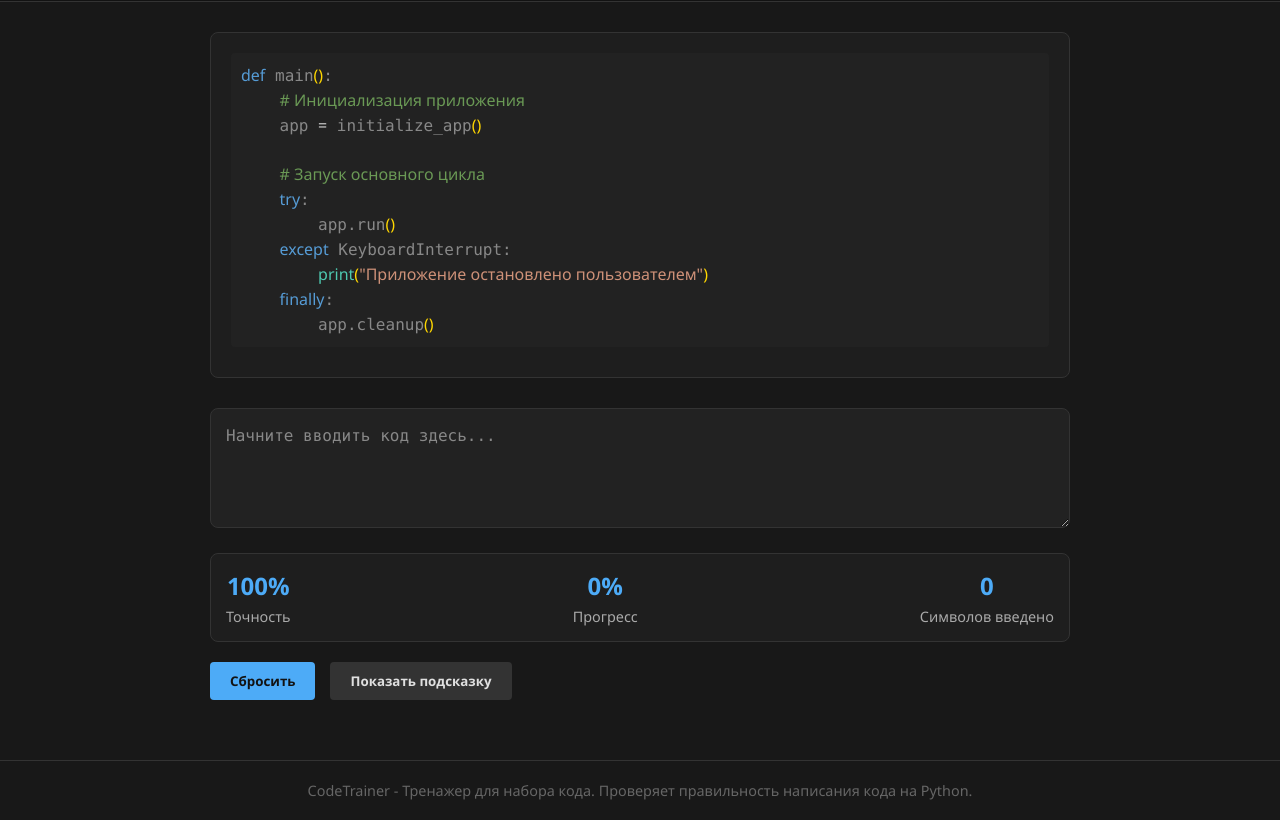
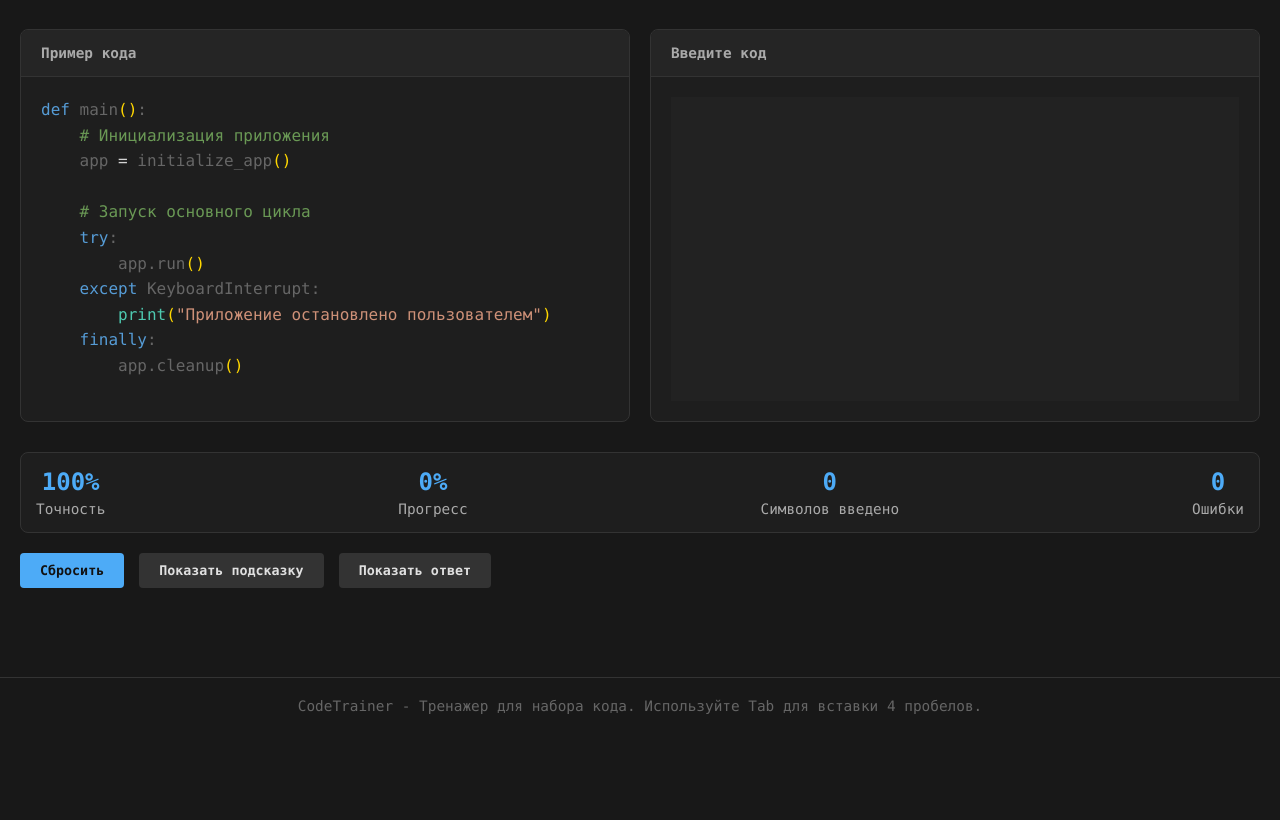
Before and after one commit to Trappa718/DemType, a plain HTML site: page docs/index.html in a window 1280 px wide. Shown: the part 66-886 px from the top of the page. After the commit the page ends 800 px from the top, so only its background shows below. Drawn offline with Linux system fonts and the light colour scheme.

Commit message:
Update index.html

```diff
--- a/docs/index.html
+++ b/docs/index.html
@@ -9,7 +9,7 @@
             margin: 0;
             padding: 0;
             box-sizing: border-box;
-            font-family: 'Segoe UI', Tahoma, Geneva, Verdana, sans-serif;
+            font-family: 'Consolas', 'Monaco', 'Courier New', monospace;
         }
 
         body {
@@ -27,6 +27,7 @@
             display: flex;
             justify-content: space-between;
             align-items: center;
+            flex-wrap: wrap;
         }
 
         .logo {
@@ -37,7 +38,7 @@
 
         .nav-tabs {
             display: flex;
-            gap: 10px;
+            gap: 8px;
             flex-wrap: wrap;
         }
 
@@ -63,57 +64,73 @@
         }
 
         .container {
-            max-width: 900px;
+            max-width: 1400px;
             width: 100%;
             margin: 30px auto;
             padding: 0 20px;
             flex: 1;
         }
 
-        .code-display {
+        .code-container {
+            display: flex;
+            gap: 20px;
+            margin-bottom: 30px;
+        }
+
+        @media (max-width: 1024px) {
+            .code-container {
+                flex-direction: column;
+            }
+        }
+
+        .code-panel {
+            flex: 1;
             background-color: #1e1e1e;
             border: 1px solid #333;
             border-radius: 8px;
+            overflow: hidden;
+            display: flex;
+            flex-direction: column;
+        }
+
+        .panel-header {
+            padding: 15px 20px;
+            background-color: #252525;
+            border-bottom: 1px solid #333;
+            font-weight: bold;
+            color: #aaa;
+            font-size: 0.9rem;
+        }
+
+        .panel-content {
+            flex: 1;
             padding: 20px;
-            margin-bottom: 30px;
-            min-height: 200px;
-            position: relative;
             overflow: auto;
+        }
+
+        .code-preview {
+            font-size: 1rem;
+            line-height: 1.6;
+            white-space: pre;
+            color: #666;
+            margin: 0;
+            min-height: 300px;
         }
 
         .code-input {
             background-color: #222222;
             color: #e0e0e0;
             width: 100%;
-            min-height: 120px;
-            padding: 15px;
-            border: 1px solid #333;
-            border-radius: 8px;
+            height: 100%;
+            min-height: 300px;
+            border: none;
+            outline: none;
             font-size: 1rem;
-            line-height: 1.5;
-            font-family: 'Consolas', 'Monaco', monospace;
-            resize: vertical;
-            outline: none;
+            line-height: 1.6;
             white-space: pre;
-            overflow-wrap: normal;
-            overflow-x: auto;
-        }
-
-        .code-input::placeholder {
-            color: #888;
-        }
-
-        .code-preview {
-            font-family: 'Consolas', 'Monaco', monospace;
-            font-size: 1rem;
-            line-height: 1.5;
-            white-space: pre;
-            margin-bottom: 10px;
-            color: #888;
-            min-height: 150px;
-            padding: 10px;
-            border-radius: 4px;
-            background-color: #222;
+            resize: none;
+            font-family: 'Consolas', 'Monaco', 'Courier New', monospace;
+            padding: 0;
         }
 
         .char {
@@ -234,6 +251,40 @@
         .builtin { color: #4ec9b0; }
         .parameter { color: #9cdcfe; }
 
+        /* Курсор */
+        .cursor {
+            display: inline-block;
+            width: 2px;
+            height: 1.2em;
+            background-color: #4dabf7;
+            animation: blink 1s infinite;
+            vertical-align: middle;
+            margin-left: -1px;
+        }
+
+        @keyframes blink {
+            0%, 50% { opacity: 1; }
+            51%, 100% { opacity: 0; }
+        }
+
+        /* Скроллбар */
+        .panel-content::-webkit-scrollbar {
+            width: 10px;
+        }
+
+        .panel-content::-webkit-scrollbar-track {
+            background: #1e1e1e;
+        }
+
+        .panel-content::-webkit-scrollbar-thumb {
+            background: #333;
+            border-radius: 5px;
+        }
+
+        .panel-content::-webkit-scrollbar-thumb:hover {
+            background: #444;
+        }
+
         @media (max-width: 768px) {
             .header {
                 flex-direction: column;
@@ -247,6 +298,10 @@
             .stats {
                 flex-direction: column;
                 gap: 20px;
+            }
+
+            .code-preview, .code-input {
+                min-height: 250px;
             }
         }
     </style>
@@ -266,11 +321,21 @@
     </header>
 
     <div class="container">
-        <div class="code-display">
-            <div class="code-preview" id="codePreview"></div>
+        <div class="code-container">
+            <div class="code-panel">
+                <div class="panel-header">Пример кода</div>
+                <div class="panel-content">
+                    <pre class="code-preview" id="codePreview"></pre>
+                </div>
+            </div>
+
+            <div class="code-panel">
+                <div class="panel-header">Введите код</div>
+                <div class="panel-content">
+                    <textarea class="code-input" id="codeInput" autocomplete="off" autocorrect="off" autocapitalize="off" spellcheck="false"></textarea>
+                </div>
+            </div>
         </div>
-
-        <textarea class="code-input" id="codeInput" placeholder="Начните вводить код здесь..."></textarea>
 
         <div class="message" id="message"></div>
 
@@ -287,16 +352,21 @@
                 <div class="stat-value" id="charsTyped">0</div>
                 <div class="stat-label">Символов введено</div>
             </div>
+            <div class="stat-item">
+                <div class="stat-value" id="errors">0</div>
+                <div class="stat-label">Ошибки</div>
+            </div>
         </div>
 
         <div class="controls">
             <button class="btn btn-primary" id="resetBtn">Сбросить</button>
             <button class="btn btn-secondary" id="hintBtn">Показать подсказку</button>
+            <button class="btn btn-secondary" id="cheatBtn">Показать ответ</button>
         </div>
     </div>
 
     <footer class="footer">
-        CodeTrainer - Тренажер для набора кода. Проверяет правильность написания кода на Python.
+        CodeTrainer - Тренажер для набора кода. Используйте Tab для вставки 4 пробелов.
     </footer>
 
     <script>
@@ -323,10 +393,12 @@
         const tabs = document.querySelectorAll('.tab');
         const resetBtn = document.getElementById('resetBtn');
         const hintBtn = document.getElementById('hintBtn');
+        const cheatBtn = document.getElementById('cheatBtn');
         const messageEl = document.getElementById('message');
         const accuracyEl = document.getElementById('accuracy');
         const progressEl = document.getElementById('progress');
         const charsTypedEl = document.getElementById('charsTyped');
+        const errorsEl = document.getElementById('errors');
 
         // Состояние приложения
         let currentTab = 'main';
@@ -335,6 +407,7 @@
         let currentIndex = 0;
         let correctChars = 0;
         let totalTyped = 0;
+        let errorCount = 0;
 
         // Инициализация приложения
         function init() {
@@ -351,6 +424,7 @@
             currentIndex = 0;
             correctChars = 0;
             totalTyped = 0;
+            errorCount = 0;
 
             // Обновление активной вкладки
             tabs.forEach(tab => {
@@ -528,6 +602,8 @@
             });
 
             hintBtn.addEventListener('click', showHint);
+
+            cheatBtn.addEventListener('click', showAnswer);
         }
 
         // Обработка ввода текста
@@ -537,15 +613,40 @@
 
             // Проверка каждого символа
             let newCorrectChars = 0;
+            let newErrorCount = 0;
             let newTotalTyped = Math.min(input.length, original.length);
 
             for (let i = 0; i < newTotalTyped; i++) {
-                if (i < original.length && input[i] === original[i]) {
+                // Получаем символы для сравнения
+                const inputChar = input[i];
+                const originalChar = original[i];
+
+                // Проверяем соответствие символов
+                if (inputChar === originalChar) {
                     newCorrectChars++;
+                } else {
+                    newErrorCount++;
+
+                    // Проверяем специальные случаи
+                    if (originalChar === '\t' && inputChar === ' ') {
+                        // Проверяем, не ввел ли пользователь 4 пробела вместо таба
+                        if (i + 3 < input.length && input.substring(i, i + 4) === '    ') {
+                            // Да, ввел 4 пробела - считаем правильным
+                            newCorrectChars += 4;
+                            newErrorCount--; // Отменяем ошибку
+                            i += 3; // Пропускаем следующие 3 символа
+                            continue;
+                        }
+                    } else if (originalChar === ' ' && inputChar === '\t') {
+                        // Пользователь ввел таб вместо пробела
+                        newErrorCount--; // Не считаем это ошибкой
+                        newCorrectChars++; // Считаем правильным
+                    }
                 }
             }
 
             correctChars = newCorrectChars;
+            errorCount = newErrorCount;
             totalTyped = newTotalTyped;
             userInput = input;
             currentIndex = input.length;
@@ -600,10 +701,26 @@
 
                 if (i < userInput.length) {
                     // Сравниваем введенный символ с оригинальным
-                    if (userInput[i] === char) {
+                    const inputChar = userInput[i];
+
+                    // Проверяем соответствие
+                    if (inputChar === char) {
                         charClass += ' correct';
                     } else {
-                        charClass += ' incorrect';
+                        // Проверяем специальные случаи
+                        if (char === '\t' && inputChar === ' ') {
+                            // Проверяем, не ввел ли пользователь 4 пробела вместо таба
+                            if (i + 3 < userInput.length && userInput.substring(i, i + 4) === '    ') {
+                                charClass += ' correct';
+                            } else {
+                                charClass += ' incorrect';
+                            }
+                        } else if (char === ' ' && inputChar === '\t') {
+                            // Таб вместо пробела - тоже допустимо
+                            charClass += ' correct';
+                        } else {
+                            charClass += ' incorrect';
+                        }
                     }
                 }
 
@@ -624,13 +741,15 @@
 
             // Добавляем оставшуюся часть кода
             if (userInput.length < code.length) {
+                // Добавляем курсор в текущей позиции
+                html += `<span class="char current"><span class="cursor"></span></span>`;
                 html += `<span class="char">${code.substring(userInput.length)}</span>`;
             }
 
-            // Восстанавливаем подсветку синтаксиса
+            // Обновляем предпросмотр
             codePreview.innerHTML = html;
 
-            // Применяем подсветку синтаксиса поверх подсветки ввода
+            // Восстанавливаем подсветку синтаксиса
             applySyntaxHighlighting();
         }
 
@@ -652,6 +771,9 @@
 
             // Введено символов
             charsTypedEl.textContent = userInput.length;
+
+            // Ошибки
+            errorsEl.textContent = errorCount;
         }
 
         // Показать сообщение
@@ -684,6 +806,14 @@
             showMessage(`Подсказка: ${hints[currentTab]}`, 'success');
         }
 
+        // Показать ответ
+        function showAnswer() {
+            codeInput.value = originalCode;
+            const event = new Event('input');
+            codeInput.dispatchEvent(event);
+            showMessage('Весь код вставлен. Теперь вы можете посмотреть правильный вариант.', 'success');
+        }
+
         // Запуск приложения
         init();
     </script>
```
